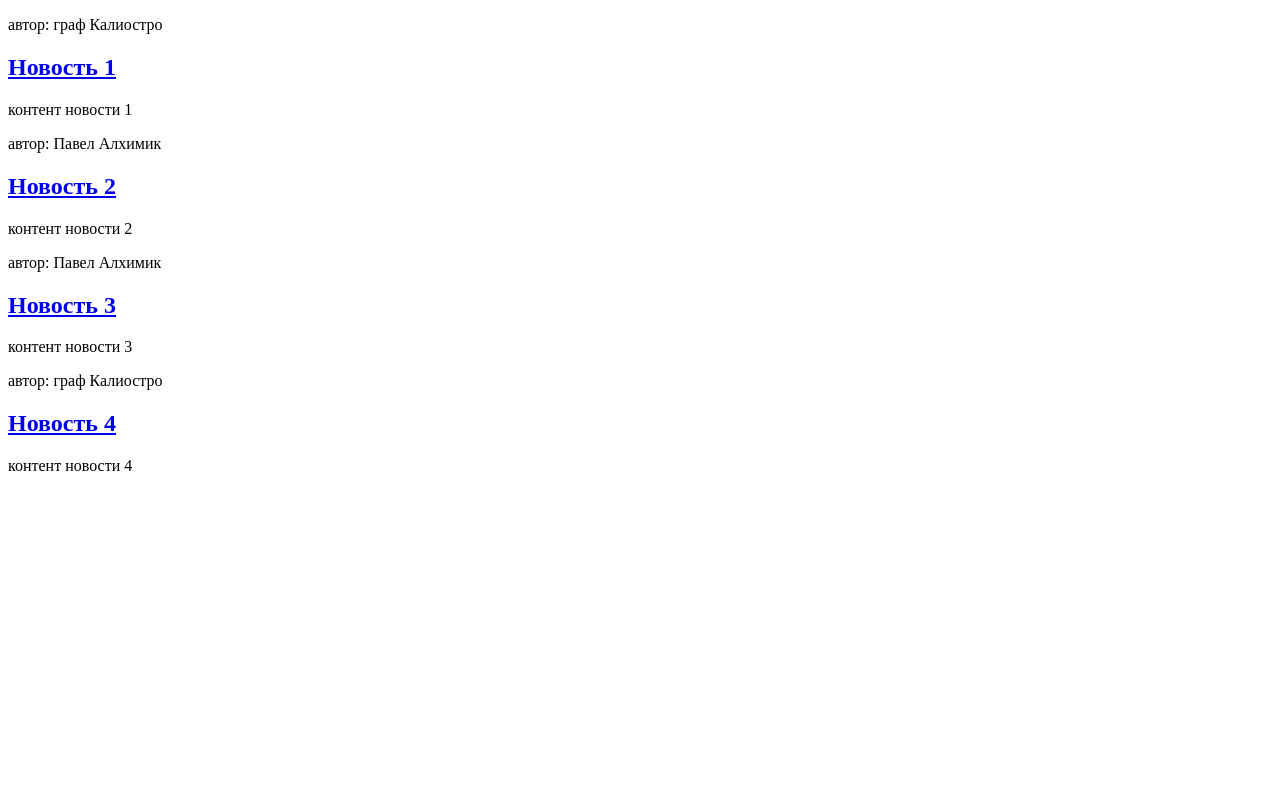
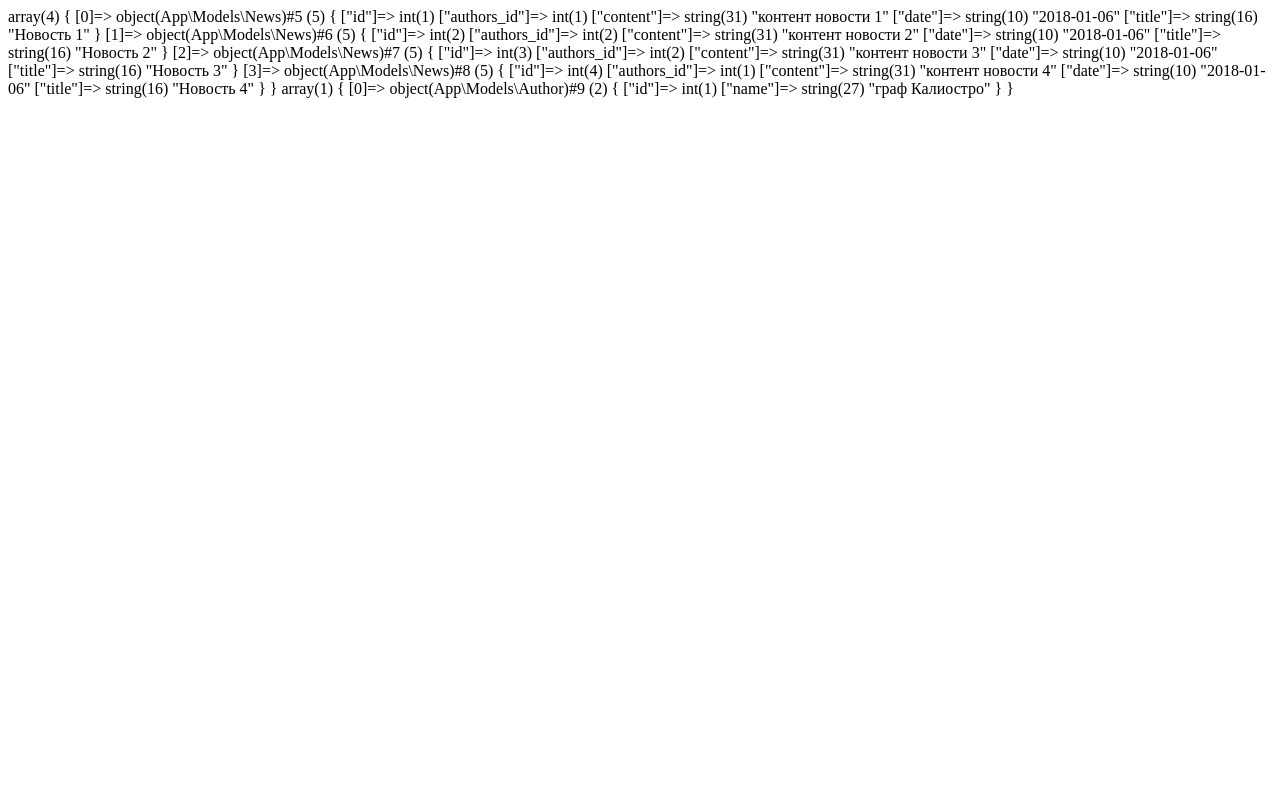
Before and after one commit to snarksliveshere/php2, a PHP site: page /test.php in a window 1280 px wide. Run offline with PHP 8.4, Linux system fonts and the light colour scheme; data comes from the database, SQL or seed files in the repository.

Commit message:
lazy load

```diff
--- a/App/Models/News.php
+++ b/App/Models/News.php
@@ -10,10 +10,17 @@ namespace App\Models;
 
 use App\Model;
 
+/**
+ * Class News
+ * @package App\Models
+ * @property \App\Models\Author $author
+ */
 class News extends Model
 {
     const TABLE = 'news';
     public $authors_id;
+    public $content;
+    public $date;
 
     public function __isset($k)
     {
--- a/test.php
+++ b/test.php
@@ -1,7 +1,7 @@
 <?php
 
 require __DIR__.'/autoload.php';
-$view = new \App\View();
-$view->news = \App\Models\News::findAll();
-$content_news = $view->render(__DIR__.'/App/templates/news.php');
-echo $content_news;
+$news = \App\Models\News::findAll();
+var_dump($news);
+
+var_dump($news[0]->author);
```
